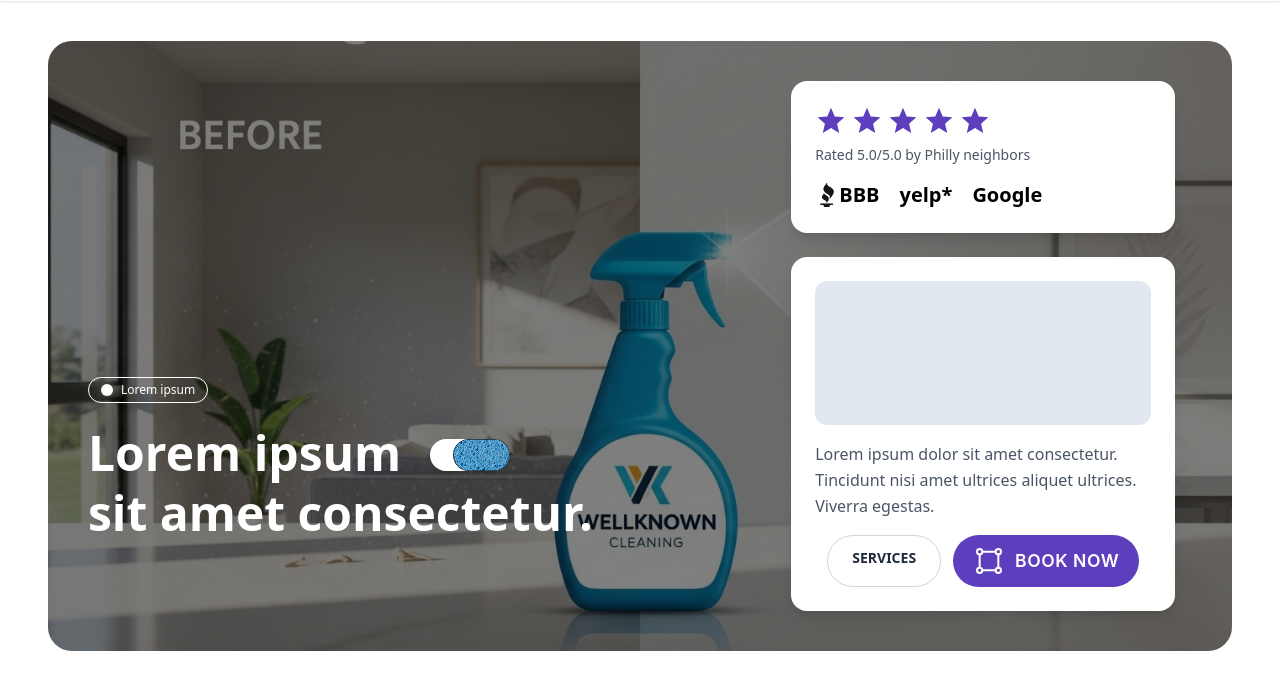
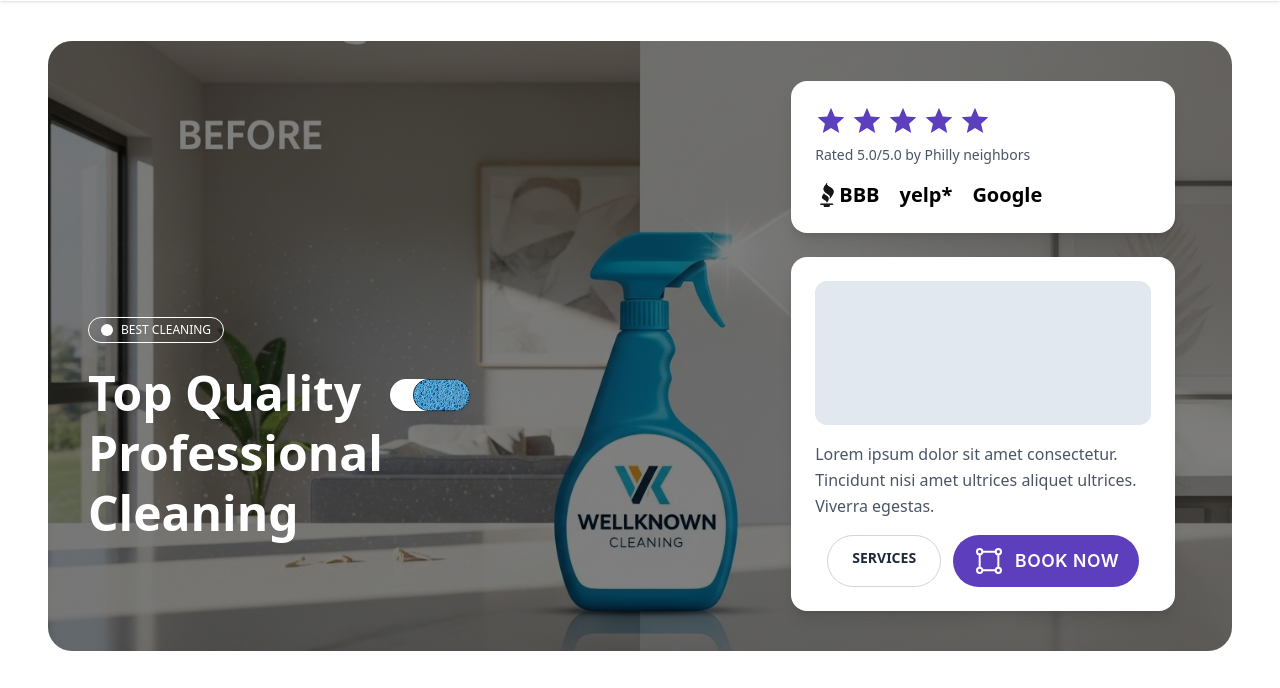
Before and after one commit to Web-serfer/astro_cleaning, an Astro site: page / in a window 1280 px wide. Shown: the part 88-776 px from the top of the page. Built offline with nearby package versions, Linux system fonts and the light colour scheme; Astro itself is replaced by a stand-in of ours.

Commit message:
18/10/25

```diff
--- a/src/components/home/hero/Hero.astro
+++ b/src/components/home/hero/Hero.astro
@@ -23,16 +23,16 @@ import ServiceCard from './ServiceCard.astro';
 
                     <!-- Левая колонка -->
                     <div class="lg:col-span-3 flex flex-col items-center text-center lg:items-start lg:text-left pb-12">
-                        <Tag text="Lorem ipsum" />
+                        <Tag text="BEST CLEANING" />
                         <h1 class="text-2xl sm:text-4xl lg:text-5xl font-bold text-white my-5 leading-tight max-w-lg">
-                            Lorem ipsum
+                            Top Quality
                             <span
                                 class="inline-flex justify-end items-baseline ml-4 bg-white rounded-full shadow"
                                 style="min-width: 80px; height: 32px; padding: 0 0 2px 16px;"
                             >
                                 <Image src={spongeImg} alt="Sponge" class="h-8 w-auto" style="margin: 0;" />
                             </span>
-                            <br /> sit amet consectetur.
+                            <br /> Professional Cleaning
                         </h1>
                     </div>
 
```
